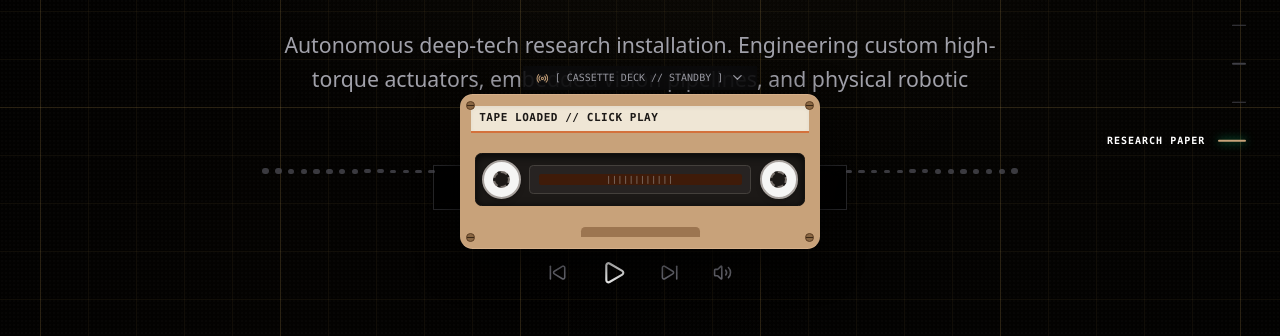
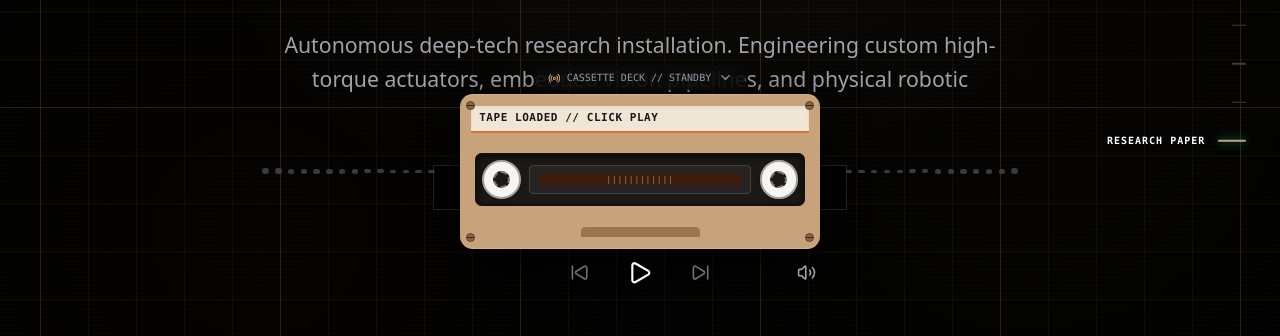
Before and after one commit to BYAUGUSTUS/augustus-hq, a Next.js app: page / in a window 1280 px wide. Shown: the part 413-749 px from the top of the page. Built offline with nearby package versions, Linux system fonts and the light colour scheme; no server answers.

Commit message:
Minor Asthetic Optimisations

```diff
--- a/components/RetroCassettePlayer.tsx
+++ b/components/RetroCassettePlayer.tsx
@@ -2,6 +2,7 @@
 "use client";
 
 import React, { useState, useEffect, useRef } from "react";
+import { motion, AnimatePresence } from "framer-motion";
 import {
   Play,
   Pause,
@@ -219,31 +220,47 @@ export default function RetroCassettePlayer() {
           isFooterVisible ? "bottom-24" : "bottom-2 sm:bottom-3"
         }`}
       >
-        {/* Collapsed State Toggle Button (Centered at bottom) */}
+        <AnimatePresence mode="wait">
+          {/* Collapsed State Toggle Pill */}
           {!isOpen && (
-          <div className="max-w-6xl mx-auto flex justify-center pointer-events-auto">
+            <motion.div
+              key="collapsed-pill"
+              initial={{ opacity: 0, y: 15 }}
+              animate={{ opacity: 1, y: 0 }}
+              exit={{ opacity: 0, y: 15 }}
+              transition={{ duration: 0.25, ease: "easeOut" }}
+              className="max-w-6xl mx-auto flex justify-center pointer-events-auto"
+            >
               <button
                 onClick={() => setIsOpen(true)}
-              className="px-3 py-1 bg-[#09090b]/80 backdrop-blur-md text-[10px] text-[#A1A1AA] hover:text-[#00FF9D] uppercase flex items-center gap-1.5 transition-colors cursor-pointer"
+                className="px-3 py-1 bg-[#09090b]/90 backdrop-blur-md border border-[#3F3F46]/50 text-[10px] text-[#A1A1AA] hover:text-[#C8A27A] uppercase flex items-center gap-1.5 transition-colors cursor-pointer rounded-full shadow-lg"
               >
                 <Radio className="w-3 h-3 text-[#C8A27A]" />
-              <span>[ CASSETTE DECK // {isPlaying ? "PLAYING" : "STANDBY"} ]</span>
+                <span>CASSETTE DECK // {isPlaying ? "PLAYING" : "STANDBY"}</span>
                 <ChevronUp className="w-3.5 h-3.5" />
               </button>
-          </div>
+            </motion.div>
           )}
 
+          {/* Expanded Cassette Deck */}
           {isOpen && (
-          <div className="max-w-6xl mx-auto flex flex-col items-center pointer-events-auto">
+            <motion.div
+              key="expanded-deck"
+              initial={{ opacity: 0, y: 25, scale: 0.96 }}
+              animate={{ opacity: 1, y: 0, scale: 1 }}
+              exit={{ opacity: 0, y: 25, scale: 0.96 }}
+              transition={{ duration: 0.3, ease: [0.16, 1, 0.3, 1] }}
+              className="max-w-6xl mx-auto flex flex-col items-center pointer-events-auto"
+            >
 
               {/* Centered Toggle Tab Directly Above Cassette */}
               <div className="w-full flex justify-center mb-1">
                 <button
                   onClick={() => setIsOpen(false)}
-                className="px-3 py-1 bg-[#09090b]/80 backdrop-blur-md text-[10px] text-[#A1A1AA] hover:text-[#00FF9D] uppercase flex items-center gap-1.5 transition-colors cursor-pointer"
+                  className="px-3 py-1 bg-[#09090b]/80 backdrop-blur-md text-[10px] text-[#A1A1AA] hover:text-[#C8A27A] uppercase flex items-center gap-1.5 transition-colors cursor-pointer"
                 >
                   <Radio className="w-3 h-3 text-[#C8A27A]" />
-                <span>[ CASSETTE DECK // {isPlaying ? "PLAYING" : "STANDBY"} ]</span>
+                  <span>CASSETTE DECK // {isPlaying ? "PLAYING" : "STANDBY"}</span>
                   <ChevronDown className="w-3.5 h-3.5" />
                 </button>
               </div>
@@ -333,11 +350,14 @@ export default function RetroCassettePlayer() {
 
               </div>
 
-            {/* Bottom Row: Borderless Floating Controls */}
-            <div className="flex items-center justify-center gap-6 sm:gap-8 mt-2.5">
+              {/* Bottom Control Bar: Symmetrical Playback Cluster (Centered to Cassette) + Floating Volume to the Right */}
+              <div className="w-[280px] sm:w-[360px] relative flex items-center justify-center mt-2.5">
+
+                {/* Center 3-Button Transport Group (Dead centered with Play/Pause in middle) */}
+                <div className="flex items-center justify-center gap-7 sm:gap-9">
                   <button
                     onClick={prevTrack}
-                className="text-[#71717A] hover:text-[#FFFFFF] transition-all transform hover:scale-110 active:scale-95 cursor-pointer flex items-center gap-1 text-[11px] font-bold"
+                    className="text-[#71717A] hover:text-[#FFFFFF] transition-all transform hover:scale-110 active:scale-95 cursor-pointer flex items-center"
                     title="Previous Track"
                   >
                     <SkipBack className="w-4 h-4 sm:w-4.5 sm:h-4.5" />
@@ -345,11 +365,11 @@ export default function RetroCassettePlayer() {
 
                   <button
                     onClick={togglePlay}
-                className="text-[#FFFFFF] hover:text-[#00FF9D] transition-all transform hover:scale-115 active:scale-95 cursor-pointer flex items-center gap-1.5 text-xs font-extrabold"
+                    className="text-[#FFFFFF] hover:text-[#C8A27A] transition-all transform hover:scale-115 active:scale-95 cursor-pointer flex items-center"
                     title="Play / Pause"
                   >
                     {isPlaying ? (
-                  <Pause className="w-5 h-5 sm:w-6 sm:h-6 text-[#00FF9D]" />
+                      <Pause className="w-5 h-5 sm:w-6 sm:h-6 text-[#C8A27A]" />
                     ) : (
                       <Play className="w-5 h-5 sm:w-6 sm:h-6" />
                     )}
@@ -357,27 +377,33 @@ export default function RetroCassettePlayer() {
 
                   <button
                     onClick={nextTrack}
-                className="text-[#71717A] hover:text-[#FFFFFF] transition-all transform hover:scale-110 active:scale-95 cursor-pointer flex items-center gap-1 text-[11px] font-bold"
+                    className="text-[#71717A] hover:text-[#FFFFFF] transition-all transform hover:scale-110 active:scale-95 cursor-pointer flex items-center"
                     title="Next Track"
                   >
                     <SkipForward className="w-4 h-4 sm:w-4.5 sm:h-4.5" />
                   </button>
+                </div>
 
+                {/* Right-aligned Volume/Mute Button (Floated to the right cursor slot) */}
+                <div className="absolute right-0 flex items-center">
                   <button
                     onClick={toggleMute}
-                className="text-[#71717A] hover:text-[#FFFFFF] transition-all transform hover:scale-110 active:scale-95 cursor-pointer flex items-center gap-1 text-[11px] font-bold"
+                    className="text-[#71717A] hover:text-[#FFFFFF] transition-all transform hover:scale-110 active:scale-95 cursor-pointer flex items-center p-1 rounded-sm"
                     title="Mute / Unmute"
                   >
                     {isMuted ? (
                       <VolumeX className="w-4 h-4 sm:w-4.5 sm:h-4.5 text-[#FF3B30]" />
                     ) : (
-                  <Volume2 className="w-4 h-4 sm:w-4.5 sm:h-4.5" />
+                      <Volume2 className="w-4 h-4 sm:w-4.5 sm:h-4.5 text-[#A1A1AA] hover:text-[#FFFFFF]" />
                     )}
                   </button>
                 </div>
 
               </div>
+
+            </motion.div>
           )}
+        </AnimatePresence>
       </div>
     </>
   );
--- a/components/ScienceLayer.tsx
+++ b/components/ScienceLayer.tsx
@@ -5,43 +5,60 @@ import React from "react";
 import { motion } from "framer-motion";
 import { ExternalLink, Download } from "lucide-react";
 
-// Staggered Background Math & Physics Formulas
+// Densely populated mathematical physics & robotics kinematics tracks
 const EQUATION_TRACKS = [
-  "\\times \\mathbf{B}) --- \\mathcal{L} = T - V --- F = G \\frac{m_1 m_2}{r^2} --- E = mc^2 --- \\nabla \\cdot \\mathbf{B} = 0 --- \\tau = I \\alpha --- \\mathbf{F} = q(\\mathbf{E} + \\mathbf{v} \\times \\mathbf{B}) --- \\mathcal{L} = T - V --- F = G \\frac{m_1 m_2}{r^2} --- E = mc^2",
-  "\\frac{\\partial \\mathbf{v}}{\\partial t} + \\mathbf{v} \\cdot \\nabla \\mathbf{v} \\right) = -\\nabla p + \\mu \\nabla^2 \\mathbf{v} \\quad i\\hbar \\frac{\\partial \\psi}{\\partial t} = \\hat{H}\\psi --- \\rho \\left( \\frac{\\partial \\mathbf{v}}{\\partial t} + \\mathbf{v} \\cdot \\nabla \\mathbf{v} \\right) = -\\nabla p + \\mu \\nabla^2 \\mathbf{v}",
-  "\\mathbf{T}_i^{i-1} = \\operatorname{Rot}_z(\\theta_i) \\operatorname{Trans}_z(d_i) \\operatorname{Trans}_x(a_i) \\operatorname{Rot}_x(\\alpha_i) \\quad \\tau = K_t I_{phase} - B\\omega --- \\mathbf{T}_i^{i-1} = \\operatorname{Rot}_z(\\theta_i)",
-  "+ \\mathbf{B}\\mathbf{u}_k + \\mathbf{w}_k --- \\mathbf{K}_k = \\mathbf{P}_k^- \\mathbf{H}^T (\\mathbf{H}\\mathbf{P}_k^- \\mathbf{H}^T + \\mathbf{R})^{-1} \\quad \\mathbf{x}_{k} = \\mathbf{A}\\mathbf{x}_{k-1} + \\mathbf{B}\\mathbf{u}_k + \\mathbf{w}_k",
-  "P_{\\text{loss}} = I^2 R + \\frac{\\tau \\omega}{\\eta_{\\text{gear}}} --- \\zeta = \\frac{c}{2\\sqrt{km}} --- \\det(\\mathbf{A} - \\lambda \\mathbf{I}) = 0 \\quad P_{\\text{loss}} = I^2 R + \\frac{\\tau \\omega}{\\eta_{\\text{gear}}} --- \\zeta = \\frac{c}{2\\sqrt{km}}",
+  "\\mathbf{F} = q(\\mathbf{E} + \\mathbf{v} \\times \\mathbf{B}) \\quad \\mathcal{L} = T - V \\quad F = G \\frac{m_1 m_2}{r^2} \\quad E = mc^2 \\quad \\nabla \\cdot \\mathbf{B} = 0 \\quad \\tau = I \\alpha \\quad \\mathbf{F} = m\\mathbf{a}",
+  "\\rho \\left( \\frac{\\partial \\mathbf{v}}{\\partial t} + \\mathbf{v} \\cdot \\nabla \\mathbf{v} \\right) = -\\nabla p + \\mu \\nabla^2 \\mathbf{v} \\quad i\\hbar \\frac{\\partial \\psi}{\\partial t} = \\hat{H}\\psi \\quad \\nabla \\times \\mathbf{E} = -\\frac{\\partial \\mathbf{B}}{\\partial t}",
+  "\\mathbf{T}_i^{i-1} = \\operatorname{Rot}_z(\\theta_i) \\operatorname{Trans}_z(d_i) \\operatorname{Trans}_x(a_i) \\operatorname{Rot}_x(\\alpha_i) \\quad \\tau = K_t I_{\\text{phase}} - B\\omega - J\\dot{\\omega} \\quad \\mathbf{J}(\\mathbf{q})\\dot{\\mathbf{q}} = \\mathbf{v}_e",
+  "\\mathbf{x}_{k} = \\mathbf{A}\\mathbf{x}_{k-1} + \\mathbf{B}\\mathbf{u}_k + \\mathbf{w}_k \\quad \\mathbf{K}_k = \\mathbf{P}_k^- \\mathbf{H}^T (\\mathbf{H}\\mathbf{P}_k^- \\mathbf{H}^T + \\mathbf{R})^{-1} \\quad \\mathbf{P}_k = (\\mathbf{I} - \\mathbf{K}_k\\mathbf{H})\\mathbf{P}_k^-",
+  "P_{\\text{loss}} = I^2 R + \\frac{\\tau \\omega}{\\eta_{\\text{gear}}} \\quad \\zeta = \\frac{c}{2\\sqrt{km}} \\quad \\det(\\mathbf{A} - \\lambda \\mathbf{I}) = 0 \\quad \\ddot{\\theta} + \\frac{g}{L}\\sin\\theta = 0 \\quad \\mathbf{M}(\\mathbf{q})\\ddot{\\mathbf{q}} + \\mathbf{C}(\\mathbf{q},\\dot{\\mathbf{q}})\\dot{\\mathbf{q}} + \\mathbf{g}(\\mathbf{q}) = \\boldsymbol{\\tau}",
+  "\\nabla^2 \\phi = \\frac{1}{c^2} \\frac{\\partial^2 \\phi}{\\partial t^2} \\quad \\oint \\mathbf{B} \\cdot d\\boldsymbol{\\ell} = \\mu_0 I_{\\text{enc}} + \\mu_0 \\varepsilon_0 \\frac{d\\Phi_E}{dt} \\quad \\mathcal{H} = \\sum p_i \\dot{q}_i - \\mathcal{L}",
+  "\\mathbf{q}_{t+1} = \\mathbf{q}_t \\otimes \\begin{bmatrix} \\cos(\\frac{\\|\\boldsymbol{\\omega}\\|\\Delta t}{2}) \\\\ \\frac{\\boldsymbol{\\omega}}{\\|\\boldsymbol{\\omega}\\|} \\sin(\\frac{\\|\\boldsymbol{\\omega}\\|\\Delta t}{2}) \\end{bmatrix} \\quad \\sigma = \\frac{F}{A} \\quad \\epsilon = \\frac{\\Delta L}{L_0}",
+  "\\mathbf{u}(t) = K_p e(t) + K_i \\int_0^t e(\\tau) d\\tau + K_d \\frac{de(t)}{dt} \\quad \\operatorname{rank}(\\mathcal{C}) = n \\quad \\mathcal{O} = \\begin{bmatrix} \\mathbf{C} \\\\ \\mathbf{CA} \\\\ \\vdots \\\\ \\mathbf{CA}^{n-1} \\end{bmatrix}",
+  "\\mathcal{F}\\{f(t)\\} = \\int_{-\\infty}^{\\infty} f(t) e^{-i 2\\pi f t} dt \\quad H(s) = \\frac{\\omega_n^2}{s^2 + 2\\zeta\\omega_n s + \\omega_n^2} \\quad V = \\frac{1}{2}\\mathbf{x}^T \\mathbf{P} \\mathbf{x}",
+  "\\nabla \\cdot \\mathbf{D} = \\rho_v \\quad \\nabla \\times \\mathbf{H} = \\mathbf{J} + \\frac{\\partial \\mathbf{D}}{\\partial t} \\quad \\oint_S \\mathbf{E} \\cdot d\\mathbf{A} = \\frac{Q_{\\text{enc}}}{\\varepsilon_0} \\quad \\Delta U = Q - W",
+  "\\lambda_{\\max}(\\mathbf{A}) \\le 1 \\quad \\dot{\\mathbf{x}} = \\mathbf{f}(\\mathbf{x}) + \\mathbf{g}(\\mathbf{x})\\mathbf{u} \\quad \\mathcal{L}_{\\mathbf{f}} h(\\mathbf{x}) = \\nabla h(\\mathbf{x}) \\cdot \\mathbf{f}(\\mathbf{x}) \\quad y = h(\\mathbf{x})",
+  "\\mathbf{I} = \\int r^2 dm \\quad \\boldsymbol{\\tau} = \\mathbf{r} \\times \\mathbf{F} \\quad L = I\\omega \\quad \\frac{d}{dt}\\left(\\frac{\\partial \\mathcal{L}}{\\partial \\dot{q}_j}\\right) - \\frac{\\partial \\mathcal{L}}{\\partial q_j} = 0",
 ];
 
 export default function ScienceLayer() {
   return (
-    <div className="w-full h-screen bg-[#000000] relative z-20 flex flex-col justify-end items-center px-4 sm:px-8 md:px-12 pt-12 pb-6 font-mono select-none overflow-hidden border-y border-[#27272A]">
+    <div className="w-full h-screen bg-[#000000] relative z-20 flex flex-col justify-between items-center px-4 sm:px-8 md:px-12 pt-24 sm:pt-28 md:pt-32 pb-14 font-mono select-none overflow-hidden border-y border-[#27272A]">
 
-      {/* Background Animated Equations */}
-      <div className="absolute inset-0 pointer-events-none opacity-20 flex flex-col justify-around py-4 overflow-hidden">
-        {EQUATION_TRACKS.map((track, i) => (
+      {/* ========================================================
+          BACKGROUND LAYER: DENSE ALTERNATING TRAVELING LINES
+      ======================================================== */}
+      <div className="absolute inset-0 pointer-events-none opacity-45 flex flex-col justify-between py-2 overflow-hidden z-0">
+        {EQUATION_TRACKS.map((track, i) => {
+          // Even indexes travel Left -> Right, Odd indexes travel Right -> Left
+          const isLeftToRight = i % 2 === 0;
+
+          return (
             <motion.div
               key={i}
-            className="whitespace-nowrap text-xs sm:text-sm tracking-widest text-[#C8A27A]/60 flex gap-12 font-mono"
-            animate={{ x: ["-50%", "0%"] }}
+              className="whitespace-nowrap text-[11px] sm:text-xs md:text-[13px] tracking-widest text-[#C8A27A] flex gap-12 font-mono drop-shadow-[0_0_6px_rgba(200,162,122,0.25)]"
+              animate={{
+                x: isLeftToRight ? ["-50%", "0%"] : ["0%", "-50%"],
+              }}
               transition={{
                 repeat: Infinity,
                 ease: "linear",
-              duration: 25 + i * 6,
+                duration: 22 + (i % 5) * 4,
               }}
             >
               <span>{track}</span>
               <span>{track}</span>
               <span>{track}</span>
+              <span>{track}</span>
             </motion.div>
-        ))}
+          );
+        })}
       </div>
 
       {/* ========================================================
-          TOP / EXPANDED PREVIEW IMAGE (Fills full top area & merges directly into text)
+          TOP / EXPANDED PREVIEW IMAGE (With Clean Gradient Mask)
       ======================================================== */}
-      <div className="w-full flex-1 relative flex items-start justify-center overflow-hidden min-h-0">
+      <div className="w-full flex-1 relative flex items-start justify-center overflow-hidden min-h-0 z-10">
 
         {/* Full-bleed responsive image asset */}
         <div
@@ -49,35 +66,35 @@ export default function ScienceLayer() {
           style={{
             backgroundImage: "url('/research_paper_preview.png')",
             maskImage:
-              "linear-gradient(to bottom, rgba(0,0,0,1) 0%, rgba(0,0,0,1) 50%, rgba(0,0,0,0.6) 80%, rgba(0,0,0,0) 100%)",
+              "linear-gradient(to bottom, rgba(0,0,0,1) 0%, rgba(0,0,0,1) 45%, rgba(0,0,0,0.6) 75%, rgba(0,0,0,0) 100%)",
             WebkitMaskImage:
-              "linear-gradient(to bottom, rgba(0,0,0,1) 0%, rgba(0,0,0,1) 50%, rgba(0,0,0,0.6) 80%, rgba(0,0,0,0) 100%)",
-            filter: "contrast(1.12) brightness(0.96)",
+              "linear-gradient(to bottom, rgba(0,0,0,1) 0%, rgba(0,0,0,1) 45%, rgba(0,0,0,0.6) 75%, rgba(0,0,0,0) 100%)",
+            filter: "contrast(1.15) brightness(0.98)",
           }}
         />
 
         {/* Seamless bottom fade overlay */}
-        <div className="absolute inset-x-0 bottom-0 h-28 bg-linear-to-t from-[#000000] via-[#000000]/80 to-transparent backdrop-blur-[2px] pointer-events-none" />
+        <div className="absolute inset-x-0 bottom-0 h-24 bg-linear-to-t from-[#000000] via-[#000000]/85 to-transparent pointer-events-none" />
       </div>
 
       {/* ========================================================
-          BOTTOM CONTENT: DIRECTLY FLUSH WITH THE FADING PREVIEW
-      ======================================================== */}
-      <div className="w-full max-w-4xl z-10 flex flex-col items-center text-center -mt-6">
+          BOTTOM CONTENT: FLUSH FLOATING GLASS READOUT
+      ======================================================= */}
+      <div className="w-full max-w-4xl z-20 flex flex-col items-center text-center -mt-4 shrink-0 bg-[#000000]/80 backdrop-blur-md p-4 sm:p-5 rounded-xl border border-[#27272A] shadow-[0_10px_35px_rgba(0,0,0,0.9)]">
 
         {/* Title */}
-        <h2 className="text-2xl sm:text-3xl md:text-4xl font-extrabold text-[#FFFFFF] font-sans tracking-tight uppercase leading-tight mb-2">
+        <h2 className="text-xl sm:text-2xl md:text-3xl font-extrabold text-[#FFFFFF] font-sans tracking-tight uppercase leading-tight mb-1.5">
           SONOAI BRIDGE PART I
         </h2>
 
         {/* Subtitle */}
-        <p className="font-sans text-xs sm:text-sm text-[#00E5FF] font-medium max-w-2xl leading-relaxed mb-3">
+        <p className="font-sans text-xs sm:text-sm text-[#C8A27A] font-medium max-w-2xl leading-relaxed mb-3">
           An AI-Driven Speech-to-Sign Translation and Haptic Feedback System for Accessible Communication
         </p>
 
         {/* Primary Author Tag */}
-        <div className="inline-flex items-center gap-2 px-3 py-1 border border-[#27272A] bg-[#050505] text-[#A1A1AA] text-[11px] uppercase mb-4 tracking-wider">
-          <span className="text-[#71717A]">PRIMARY AUTHOR:</span>
+        <div className="inline-flex items-center gap-2 px-3 py-1 border border-[#3A312A] bg-[#0A0A0C] text-[#D4D4D8] text-[11px] uppercase mb-3.5 tracking-wider rounded-sm">
+          <span className="text-[#A89887]">PRIMARY AUTHOR:</span>
           <span className="text-[#FFFFFF] font-bold">HITEN BALARA</span>
         </div>
 
@@ -87,7 +104,7 @@ export default function ScienceLayer() {
             href="/research_paper.pdf"
             target="_blank"
             rel="noopener noreferrer"
-            className="px-5 py-2.5 border border-[#C8A27A] bg-[#C8A27A] text-[#000000] hover:bg-transparent hover:text-[#C8A27A] transition-all flex items-center justify-center gap-2 text-xs uppercase font-bold tracking-wider"
+            className="px-5 py-2 border border-[#C8A27A] bg-[#C8A27A] text-[#000000] hover:bg-transparent hover:text-[#C8A27A] transition-all flex items-center justify-center gap-2 text-xs uppercase font-bold tracking-wider rounded-xs"
           >
             <ExternalLink className="w-3.5 h-3.5" />
             <span>OPEN FULL PAPER</span>
@@ -96,7 +113,7 @@ export default function ScienceLayer() {
           <a
             href="/research_paper.pdf"
             download="SonoAI_Bridge_Part_I_Research_Paper.pdf"
-            className="px-5 py-2.5 border border-[#27272A] bg-[#050505] text-[#A1A1AA] hover:border-[#C8A27A] hover:text-[#C8A27A] transition-all flex items-center justify-center gap-2 text-xs uppercase font-bold tracking-wider"
+            className="px-5 py-2 border border-[#3A312A] bg-[#050505] text-[#F5F0E6] hover:border-[#C8A27A] hover:text-[#C8A27A] transition-all flex items-center justify-center gap-2 text-xs uppercase font-bold tracking-wider rounded-xs"
           >
             <Download className="w-3.5 h-3.5 text-[#C8A27A]" />
             <span>DOWNLOAD PDF</span>
```
Lines whose indentation alone changed are shown as unchanged.
